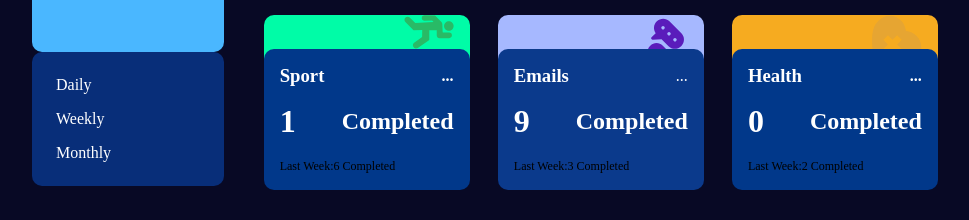
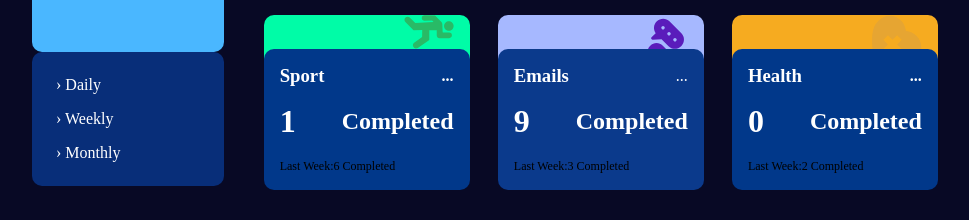
Before and after one commit to vawkei/milad-faghihi-frontend-interview-challenge, a React (Vite) app: page / in a window 1280 px wide. Shown: the part 300-520 px from the top of the page, without its empty margins (160-1129 px from the left). Built offline with nearby package versions, Linux system fonts and the light colour scheme.

Commit message:
still working on the project though even time being up.Been trying to get the active class to take effect when i click on either Daily,Weekly or Monthly. Haven't been successful.Will come back to it later.Also readjusted the animation in the MainDashboard.scss module.

```diff
--- a/src/components/dashboards/main-dashboard/MainDashboard.module.scss
+++ b/src/components/dashboards/main-dashboard/MainDashboard.module.scss
@@ -33,7 +33,7 @@
   animation-fill-mode: forwards;
 
   @keyframes slideIn {
-    from{transform:translateY(200px) }
+    from{transform:translateY(100px) }
     to{transform:translateX(0px) }
   }
 
--- a/src/components/dashboards/user/User.jsx
+++ b/src/components/dashboards/user/User.jsx
@@ -12,10 +12,8 @@ const User = (props) => {
 
   const handleClick = (occasion) => {
     setSelectedTimeframe(occasion);
-    props.timeframeChangeHandler(occasion)
+    props.timeframeChangeHandler(occasion);
   };
-
-
 
   return (
     <div className={classes["user-container"]}>
@@ -35,8 +33,13 @@ const User = (props) => {
         <ul>
           {newOccasion.map((occasion) => {
             return (
-              <li key={occasion} onClick={() => handleClick(occasion)}>
-                {occasion.charAt(0).toUpperCase() + occasion.slice(1)}
+              <li
+                key={occasion}
+                onClick={() => handleClick(occasion)}
+                className={
+                  `${selectedTimeframe}` === occasion ? `${classes.active}` : ""
+                }>
+                &#8250; {occasion.charAt(0).toUpperCase() + occasion.slice(1)}
               </li>
             );
           })}
--- a/src/components/dashboards/user/User.module.scss
+++ b/src/components/dashboards/user/User.module.scss
@@ -88,4 +88,7 @@
       color: white;
       margin: 0;
     }
+    .active{
+      color: red;
+    }
   }
```
